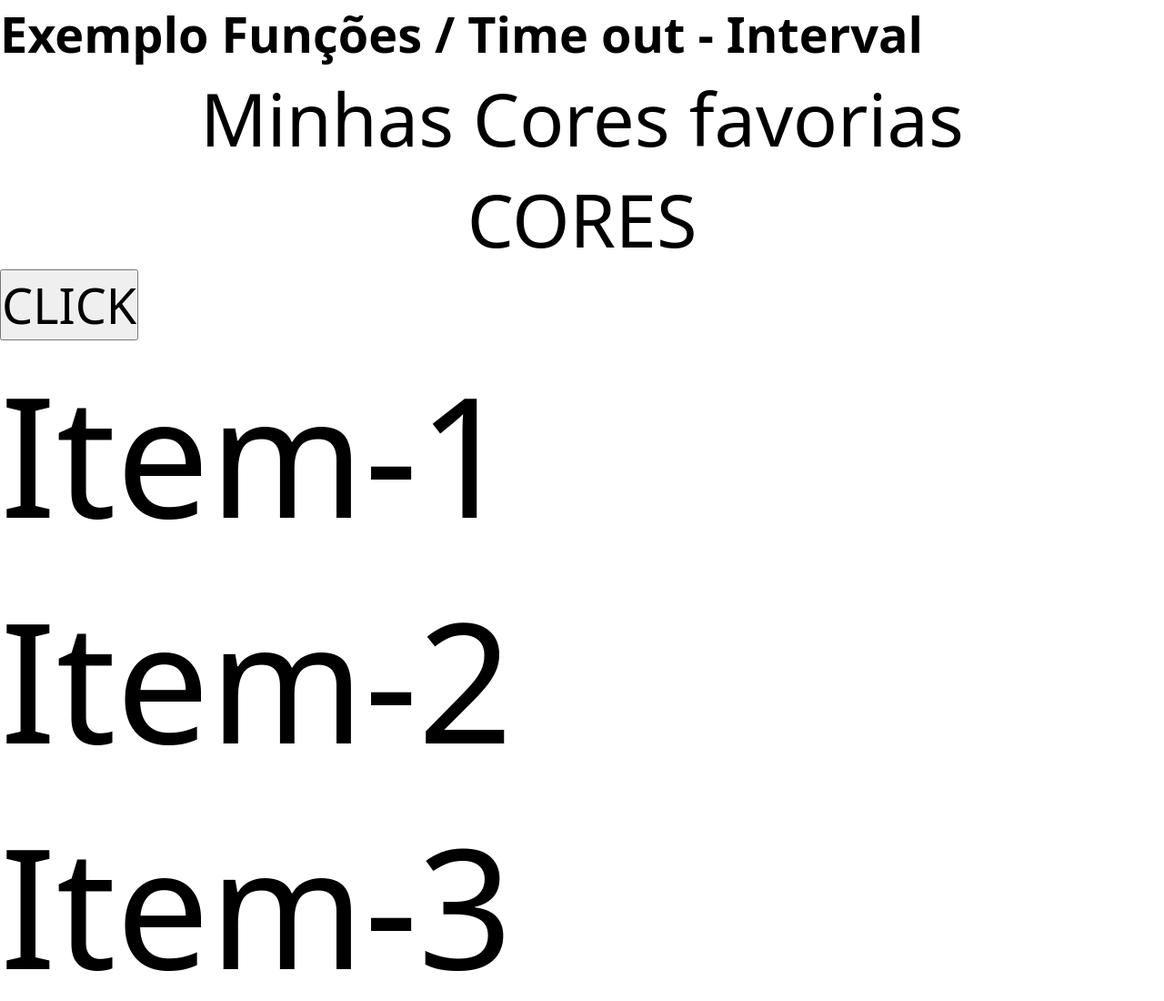
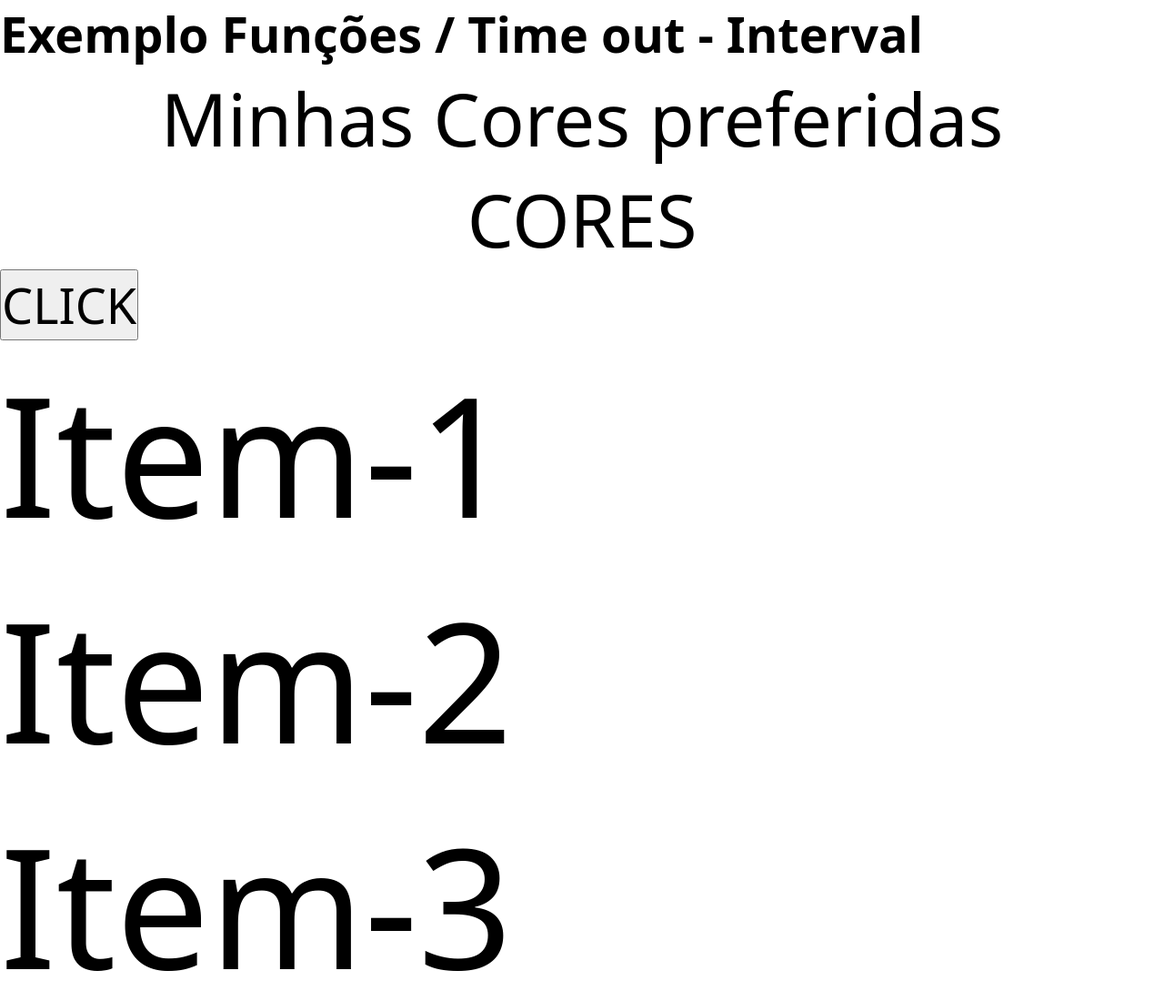
Before and after one commit to 1ESPF-2023/rm551965, a plain HTML site: page index.html in a window 1280 px wide. Shown: the top 1100 px of the page at 91% size. Drawn offline with Linux system fonts and the light colour scheme.

Commit message:
Aula atualizada 01

```diff
--- a/index.html
+++ b/index.html
@@ -33,7 +33,7 @@
     <h1>Exemplo Funções / Time out - Interval</h1>
 
     <div class="container">
-        <p>Minhas Cores favorias</p>
+        <p>Minhas Cores preferidas</p>
         <div id="demo-cor">
             CORES
         </div>
```
